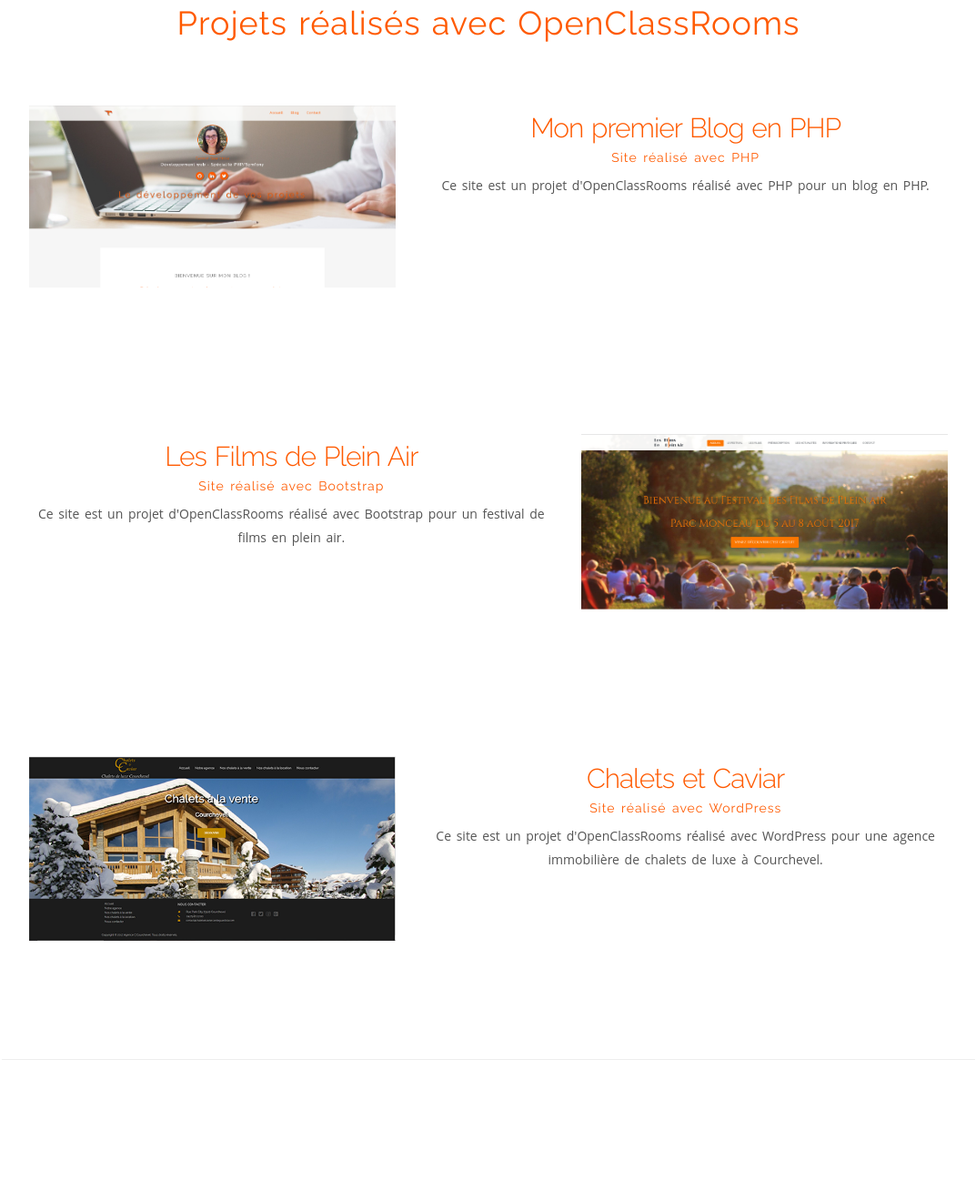
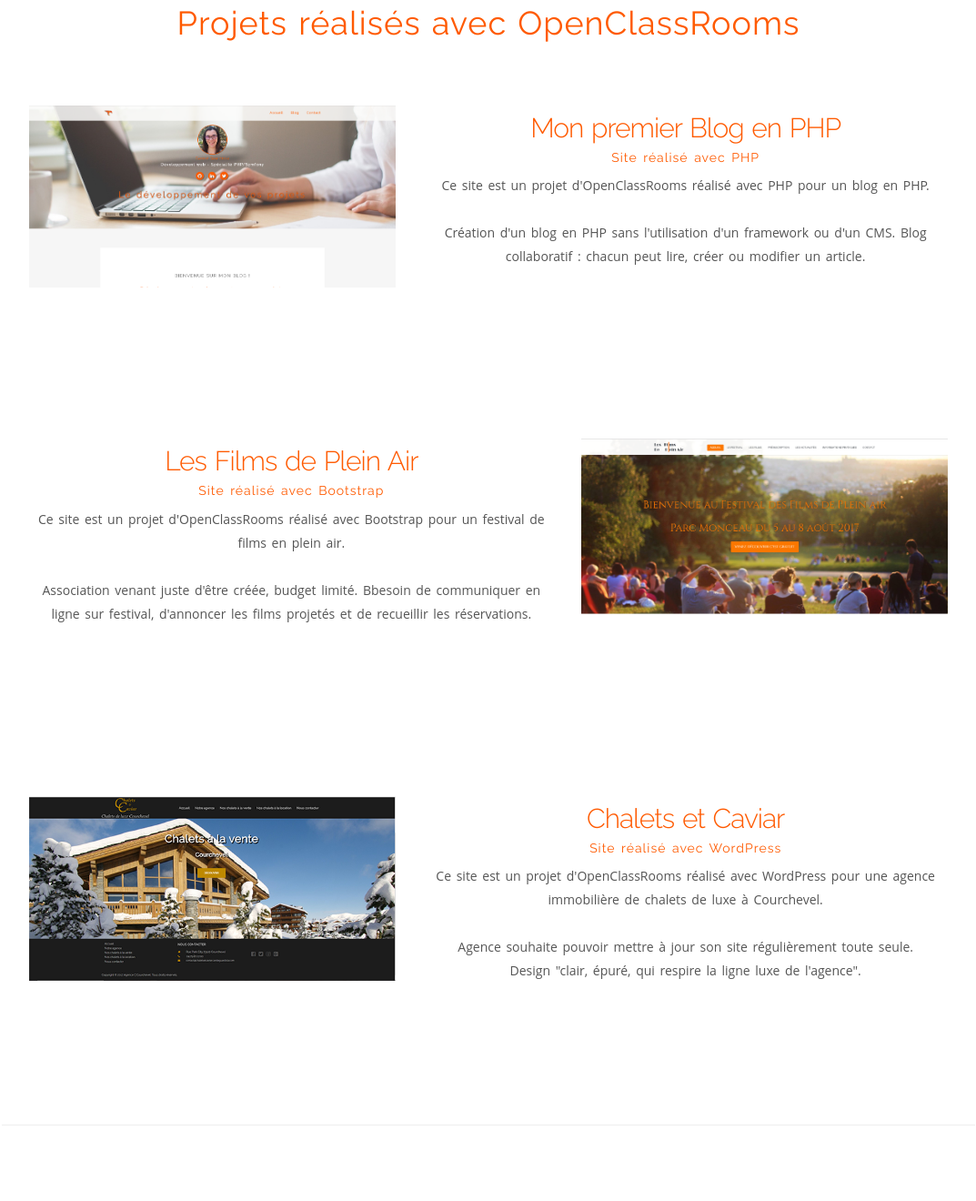
Before and after one commit to caroleguardiola/P5-OC-Blog, a PHP site: page / in a window 1280 px wide. Shown: the part 1722-3042 px from the top of the page at 91% size, without its empty margins (103-1176 px from the left). Run offline with PHP 8.4, Linux system fonts and the light colour scheme.

Commit message:
Added description for realisations OC.

```diff
--- a/view/frontend/indexView.php
+++ b/view/frontend/indexView.php
@@ -121,6 +121,7 @@
 		          <a class="project" href="index.php"><h4 class="featurette-heading">Mon premier Blog en PHP</h4></a>
 		          <h5>Site réalisé avec PHP</h5>
 		          <p>Ce site est un projet d'OpenClassRooms réalisé avec PHP pour un blog en PHP.</p>
+		          <p>Création d'un blog en PHP sans l'utilisation d'un framework ou d'un CMS. Blog collaboratif : chacun peut lire, créer ou modifier un article.</p>
 		        </div>
 		        <div class="col-md-5 col-md-pull-7">
 		          <a class="project" href="index.php" target="_blank"><img class="featurette-image img-responsive center-block" src="public/images/Mon premier Blog en PHP_mini.png" alt="Mon premier blog en PHP"></a>
@@ -134,6 +135,7 @@
 		          <a class="project" href="http://filmsdepleinair.caroleguardiola.com/" target="_blank"><h4 class="featurette-heading">Les Films de Plein Air</h4></a>
 		          <h5>Site réalisé avec Bootstrap</h5>
 		          <p>Ce site est un projet d'OpenClassRooms réalisé avec Bootstrap pour un festival de films en plein air.</p>
+		          <p>Association venant juste d'être créée, budget limité. Bbesoin de communiquer en ligne sur festival, d'annoncer les films projetés et de recueillir les réservations.</p>
 		        </div>
 		        <div class="col-md-5">
 		          <a class="project" href="http://filmsdepleinair.caroleguardiola.com/" target="_blank"><img class="featurette-image img-responsive center-block" src="public/images/Les Films de Plein Air_mini.png" alt="Les Films de Plein Air"></a>
@@ -147,6 +149,8 @@
 		          <a class="project" href="http://chaletsetcaviar.caroleguardiola.com/" target="_blank"><h4 class="featurette-heading">Chalets et Caviar</h4></a>
 		          <h5>Site réalisé avec WordPress</h5>
 		          <p>Ce site est un projet d'OpenClassRooms réalisé avec WordPress pour une agence immobilière de chalets de luxe à Courchevel.</p>
+		          <p>Agence souhaite pouvoir mettre à jour son site régulièrement toute seule. <br />
+		          Design "clair, épuré, qui respire la ligne luxe de l'agence".</p>
 		        </div>
 		        <div class="col-md-5 col-md-pull-7">
 		          <a class="project" href="http://chaletsetcaviar.caroleguardiola.com/" target="_blank">
```
